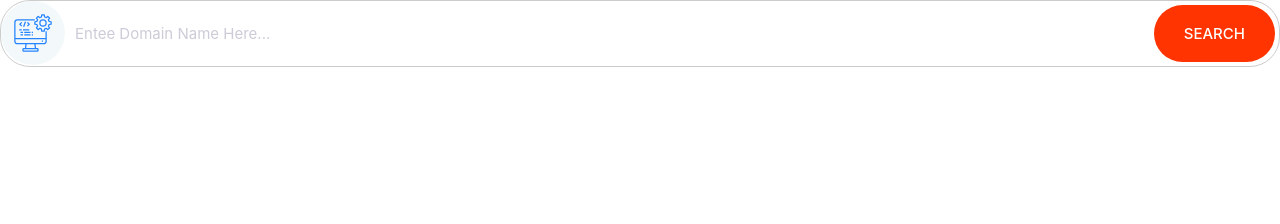
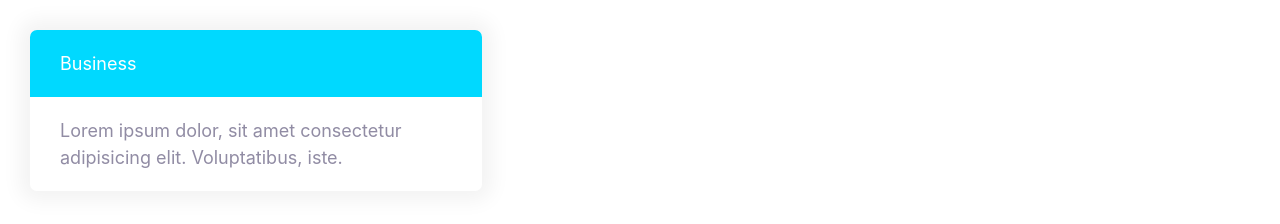
Before and after one commit to kurtice/moshify, a plain HTML site: page index.html in a window 1280 px wide. Drawn offline with Linux system fonts and the light colour scheme.

Commit message:
Build card component.

```diff
--- a/css/styles.css
+++ b/css/styles.css
@@ -282,3 +282,26 @@ a {
     font-size: 1.5rem;
   }
 }
+
+/* Cards */
+.card {
+  border-radius: 7px;
+  /* 套路:box-shadow:X轴偏移量 Y轴偏移量 [阴影模糊半径] [阴影扩展] [阴影颜色] [投影方式]; */
+  box-shadow: 0 0 20px 10px #f3f3f3;
+  overflow: hidden;
+}
+
+.card__header,
+.card__body {
+  padding: 2rem 3rem;
+}
+
+.card--primary .card__header {
+  background: var(--color-primary);
+  color: #fff;
+}
+
+.card--secondary .card__header {
+  background: var(--color-secondary);
+  color: #fff;
+}
--- a/index.html
+++ b/index.html
@@ -9,18 +9,14 @@
     <link rel="stylesheet" href="./css/styles.css" />
   </head>
   <body>
-    <div class="input-group">
-      <span class="icon-container">
-        <svg class="icon icon--primary">
-          <use xlink:href="images/sprite.svg#computer"></use>
-        </svg>
-      </span>
-      <input
-        type="text"
-        class="input"
-        placeholder="Entee Domain Name Here..."
-      />
-      <button class="btn btn--accent">Search</button>
+    <div style="width: 40%; padding: 30px">
+      <div class="card card--secondary">
+        <header class="card__header">Business</header>
+        <div class="card__body">
+          Lorem ipsum dolor, sit amet consectetur adipisicing elit.
+          Voluptatibus, iste.
+        </div>
+      </div>
     </div>
   </body>
 </html>
```
Also changed, not shown: components/cards.html (added, +7 -0 lines).
